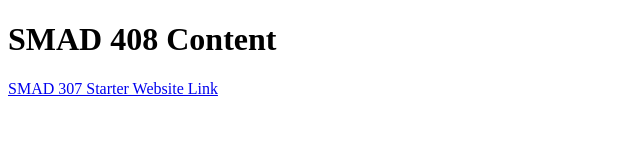
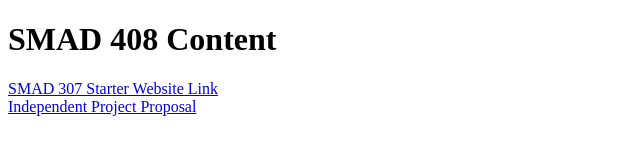
Before and after one commit to manaloka/manaloka.github.io, a plain HTML site: page index.html in a window 1280 px wide. Shown: the whole page, without its empty margins (0-640 px from the left). Drawn offline with Linux system fonts and the light colour scheme.

Commit message:
Update index.html

```diff
--- a/index.html
+++ b/index.html
@@ -5,6 +5,9 @@
     </head>
     <body>
         <h1>SMAD 408 Content</h1>
-        <p><a href="http://manaloka.com/smad307/starter/" target="_blank">SMAD 307 Starter Website Link</a><br/></p>
+        <p><a href="http://manaloka.com/smad307/starter/" target="_blank">SMAD 307 Starter Website Link</a><br/>
+           <a href="manaloka.github.io/proposal.html" target= "_blank"> Independent Project Proposal</a>
+        </p>
+
     </body>
 </html>
```
